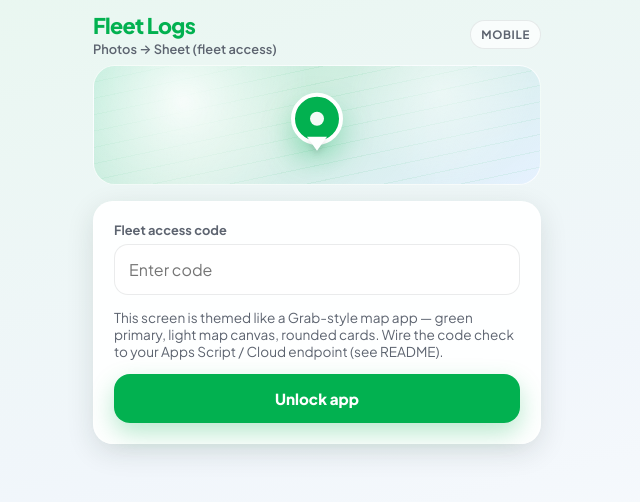
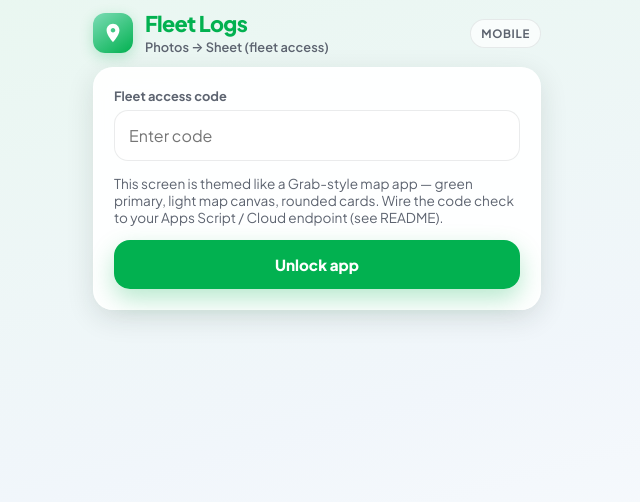
Before and after one commit to axdy-a/vehicle-management, a React (Vite) app: page / in a window 1280 px wide. Shown: the top 502 px of the page, without its empty margins (323-963 px from the left). Built offline with nearby package versions, Linux system fonts and the light colour scheme.

Commit message:
more changes to select multi photo, UI

```diff
--- a/src/App.tsx
+++ b/src/App.tsx
@@ -1,5 +1,6 @@
 import { useCallback, useEffect, useMemo, useRef, useState } from 'react';
 import { scanPhotosForMetrics } from './ocr/scanPhotos';
+import { encodePhotosForDrive } from './upload/encodePhotosForDrive';
 
 const STORAGE_KEY = 'fleet_access_ok_v1';
 /** Fallback when `VITE_FLEET_PASSWORD` is not set at build time. */
@@ -39,6 +40,32 @@ function sanitizeCashcardInput(raw: string): string {
     }
   }
   return out;
+}
+
+/** Some mobile pickers leave MIME type empty (e.g. HEIC); still allow by extension. */
+function isProbablyImageFile(f: File): boolean {
+  const t = (f.type || '').toLowerCase();
+  if (t.startsWith('image/')) return true;
+  const n = f.name.toLowerCase();
+  return /\.(jpe?g|png|gif|webp|heic|heif|bmp|tiff?)$/.test(n);
+}
+
+/** Map-pin mark in the header (replaces the old full-width hero banner). */
+function BrandMark() {
+  return (
+    <div className="brand-mark" aria-hidden>
+      <svg
+        xmlns="http://www.w3.org/2000/svg"
+        viewBox="0 0 24 24"
+        width={22}
+        height={22}
+        fill="currentColor"
+        focusable="false"
+      >
+        <path d="M12 2C8.13 2 5 5.13 5 9c0 5.25 7 13 7 13s7-7.75 7-13c0-3.87-3.13-7-7-7zm0 9.5c-1.38 0-2.5-1.12-2.5-2.5S10.62 6.5 12 6.5s2.5 1.12 2.5 2.5S13.38 11.5 12 11.5z" />
+      </svg>
+    </div>
+  );
 }
 
 type LogPayload = {
@@ -274,11 +301,20 @@ export default function App() {
   }, [stopCamera]);
 
   /** Appends so multi-capture + gallery can combine. */
-  const onGalleryPick = useCallback((list: FileList | null) => {
-    if (!list?.length) return;
-    setFiles((prev) => [...prev, ...Array.from(list)]);
+  const onGalleryPick = useCallback((picked: File[]) => {
     setOcrLine(null);
+    if (!picked.length) return;
+
+    const usable = picked.filter((f) => f.size > 0 && isProbablyImageFile(f));
+    if (!usable.length) {
+      setOcrError(
+        'Could not use those files as images (empty or unrecognized type). Try JPEG/PNG, or pick one album photo at a time if multi-select fails on your phone.',
+      );
+      return;
+    }
+
     setOcrError(null);
+    setFiles((prev) => [...prev, ...usable]);
   }, []);
 
   const removePhotoAt = useCallback((index: number) => {
@@ -362,7 +398,7 @@ export default function App() {
 
     if (!ingestUrl) {
       setSubmitMsg(
-        'Tap received. Set VITE_INGEST_URL (Apps Script web app URL) in your build to sync to Google Sheets. Draft payload is in the browser console (F12 → Console).',
+        'Tap received. Set VITE_INGEST_URL (Apps Script web app URL) in your build to sync to Google Sheets. Draft payload is in the browser console (F12 → Console). Photos are not attached in draft mode.',
       );
       console.info('[fleet-log draft]', payload);
       return;
@@ -376,11 +412,28 @@ export default function App() {
           ? import.meta.env.VITE_FLEET_PASSWORD
           : DEFAULT_FLEET_PASSWORD;
 
+      let photoUploads: Awaited<ReturnType<typeof encodePhotosForDrive>> | undefined;
+      if (files.length > 0) {
+        setSubmitMsg('Preparing photos for Google Drive…');
+        try {
+          photoUploads = await encodePhotosForDrive(files);
+        } catch (enc) {
+          throw new Error(
+            enc instanceof Error
+              ? enc.message
+              : 'Could not read photos for upload. Try fewer or smaller images.',
+          );
+        }
+      }
+
       /** Body includes auth; use `text/plain` so the browser avoids CORS preflight (Apps Script often cannot answer OPTIONS). */
       const body = JSON.stringify({
         ...payload,
         fleetSecret: secret,
+        ...(photoUploads && photoUploads.length > 0 ? { photoUploads } : {}),
       });
+
+      setSubmitMsg(null);
 
       const res = await fetch(ingestUrl, {
         method: 'POST',
@@ -398,8 +451,13 @@ export default function App() {
         );
       }
 
-      setSubmitMsg('Submitted to your sheet.');
+      setSubmitMsg(
+        files.length > 0
+          ? 'Submitted — row added; photos uploaded to Drive (see photoDriveLinks in Sheet).'
+          : 'Submitted to your sheet.',
+      );
     } catch (e) {
+      setSubmitMsg(null);
       setSubmitErr(
         e instanceof Error ? e.message : 'Submit failed. Check network and CORS.',
       );
@@ -412,18 +470,15 @@ export default function App() {
     return (
       <div className="app-shell">
         <header className="brand-strip">
+          <div className="brand-leading">
+            <BrandMark />
             <div className="brand-title">
               <h1>Fleet Logs</h1>
               <p className="brand-sub">Photos → Sheet (fleet access)</p>
             </div>
+          </div>
           <span className="pill-muted">Mobile</span>
         </header>
-
-        <div className="hero-map" aria-hidden>
-          <div className="hero-pin">
-            <div className="hero-pin-dot" />
-          </div>
-        </div>
 
         <main className="card stack">
           <div>
@@ -460,20 +515,17 @@ export default function App() {
   return (
     <div className="app-shell app-shell--session">
       <header className="brand-strip">
+        <div className="brand-leading">
+          <BrandMark />
           <div className="brand-title">
             <h1>Fleet Logs</h1>
             <p className="brand-sub">{selectedVehicleLabel}</p>
+          </div>
         </div>
         <button type="button" className="btn btn-ghost" onClick={handleLock}>
           Lock
         </button>
       </header>
-
-      <div className="hero-map" aria-hidden>
-        <div className="hero-pin">
-          <div className="hero-pin-dot" />
-        </div>
-      </div>
 
       <div className="session-scroll">
         <main className="card stack">
@@ -511,10 +563,10 @@ export default function App() {
         </div>
 
         <div>
-          <label className="label" htmlFor="photos-gallery-input">
+          <div className="label" id="photos-section-label">
             Photos
-          </label>
-          <div className="upload-zone">
+          </div>
+          <div className="upload-zone" aria-labelledby="photos-section-label">
             <strong>Capture or pick multiple</strong>
             <p>Use the camera for several snaps (odometer, cashcard, etc.), or add shots from gallery.</p>
 
@@ -566,17 +618,26 @@ export default function App() {
             {cameraError ? <div className="error-banner">{cameraError}</div> : null}
 
             <div className="gallery-picker-row">
-              <label htmlFor="photos-gallery-input" className="btn btn-secondary gallery-picker-label">
+              <label className="btn btn-secondary gallery-picker-label">
+                <span className="gallery-picker-label-text">
                   Add from gallery (multi-select)
+                </span>
+                {/*
+                  Full-size transparent input over the button — clipped 1×1 “visually hidden”
+                  inputs often fail to receive touches or return files on iOS / some Android.
+                */}
                 <input
                   id="photos-gallery-input"
                   type="file"
-                  accept="image/*"
+                  accept="image/*,image/heic,image/heif,.heic,.heif"
                   multiple
-                  className="visually-hidden"
+                  className="gallery-picker-input"
+                  aria-label="Add photos from gallery, multiple selection allowed"
                   onChange={(e) => {
-                    onGalleryPick(e.target.files);
-                    e.target.value = '';
+                    const input = e.currentTarget;
+                    const picked = input.files?.length ? Array.from(input.files) : [];
+                    input.value = '';
+                    onGalleryPick(picked);
                   }}
                 />
               </label>
@@ -596,7 +657,7 @@ export default function App() {
           {files.length > 0 ? (
             <ul className="file-list" aria-label="Selected photos">
               {files.map((f, i) => (
-                <li key={`${f.name}-${f.size}-${i}`}>
+                <li key={`${f.name}-${f.size}-${f.lastModified}-${i}`}>
                   <span className="file-list-name">{f.name}</span>
                   <span className="file-list-meta">
                     <span>{(f.size / 1024).toFixed(0)} KB</span>
--- a/src/index.css
+++ b/src/index.css
@@ -78,8 +78,7 @@ textarea {
   -webkit-overflow-scrolling: touch;
 }
 
-.app-shell--session > .brand-strip,
-.app-shell--session > .hero-map {
+.app-shell--session > .brand-strip {
   flex-shrink: 0;
 }
 
@@ -93,13 +92,42 @@ textarea {
   align-items: center;
   justify-content: space-between;
   gap: 12px;
-  margin-bottom: 8px;
+  margin-bottom: 12px;
+}
+
+.brand-leading {
+  display: flex;
+  align-items: center;
+  gap: 12px;
+  min-width: 0;
+  flex: 1;
+}
+
+.brand-mark {
+  flex-shrink: 0;
+  width: 40px;
+  height: 40px;
+  border-radius: 12px;
+  background: linear-gradient(
+    145deg,
+    var(--grab-mint) 0%,
+    var(--grab-green) 100%
+  );
+  color: #fff;
+  display: grid;
+  place-items: center;
+  box-shadow: 0 4px 14px rgba(2, 177, 80, 0.24);
+}
+
+.brand-mark svg {
+  display: block;
 }
 
 .brand-title {
   display: flex;
   flex-direction: column;
   gap: 2px;
+  min-width: 0;
 }
 
 .brand-title h1 {
@@ -108,6 +136,7 @@ textarea {
   font-weight: 800;
   letter-spacing: -0.03em;
   color: var(--grab-green);
+  line-height: 1.15;
 }
 
 .brand-sub {
@@ -115,6 +144,12 @@ textarea {
   font-size: 0.8rem;
   color: var(--grab-ink-muted);
   font-weight: 600;
+  line-height: 1.25;
+  overflow: hidden;
+  text-overflow: ellipsis;
+  display: -webkit-box;
+  -webkit-line-clamp: 2;
+  -webkit-box-orient: vertical;
 }
 
 .pill-muted {
@@ -219,80 +254,6 @@ textarea.input:focus {
   opacity: 0.45;
   cursor: not-allowed;
   pointer-events: none;
-}
-
-.hero-map {
-  position: relative;
-  border-radius: 22px;
-  overflow: hidden;
-  min-height: 120px;
-  margin-bottom: 16px;
-  background: linear-gradient(
-    145deg,
-    rgba(123, 220, 181, 0.45) 0%,
-    rgba(2, 177, 80, 0.12) 40%,
-    rgba(228, 240, 255, 0.9) 100%
-  );
-  border: 1px solid rgba(255, 255, 255, 0.8);
-}
-
-.hero-map::before {
-  content: '';
-  position: absolute;
-  inset: 0;
-  background-image: radial-gradient(
-      circle at 20% 30%,
-      rgba(255, 255, 255, 0.95) 0,
-      transparent 35%
-    ),
-    radial-gradient(
-      circle at 78% 22%,
-      rgba(255, 255, 255, 0.55) 0,
-      transparent 26%
-    ),
-    repeating-linear-gradient(
-      -12deg,
-      rgba(2, 177, 80, 0.07) 0,
-      rgba(2, 177, 80, 0.07) 1px,
-      transparent 1px,
-      transparent 16px
-    );
-  opacity: 0.9;
-  pointer-events: none;
-}
-
-.hero-pin {
-  position: absolute;
-  left: 50%;
-  top: 50%;
-  transform: translate(-50%, -62%);
-  width: 52px;
-  height: 52px;
-  border-radius: 50%;
-  background: var(--grab-green);
-  border: 4px solid #fff;
-  box-shadow: 0 14px 30px rgba(2, 177, 80, 0.35);
-  display: grid;
-  place-items: center;
-}
-
-.hero-pin::after {
-  content: '';
-  position: absolute;
-  bottom: -10px;
-  width: 0;
-  height: 0;
-  border-left: 10px solid transparent;
-  border-right: 10px solid transparent;
-  border-top: 14px solid #fff;
-  filter: drop-shadow(0 4px 3px rgba(0, 0, 0, 0.12));
-}
-
-.hero-pin-dot {
-  width: 14px;
-  height: 14px;
-  border-radius: 50%;
-  background: rgba(255, 255, 255, 0.95);
 }
 
 .upload-zone {
@@ -492,6 +453,31 @@ textarea.input:focus {
   cursor: pointer;
   width: 100%;
   box-sizing: border-box;
+  position: relative;
+  overflow: hidden;
+}
+
+.gallery-picker-label-text {
+  position: relative;
+  z-index: 0;
+  pointer-events: none;
+}
+
+/**
+ * Transparent layer over the whole “gallery” button so mobile Safari / Android
+ * actually attach files (1×1 clipped inputs + label often drop picks or taps).
+ */
+.gallery-picker-input {
+  position: absolute;
+  inset: 0;
+  width: 100%;
+  height: 100%;
+  margin: 0;
+  padding: 0;
+  opacity: 0;
+  cursor: pointer;
+  font-size: 16px;
+  z-index: 1;
 }
 
 .btn-compact-danger {
--- /dev/null
+++ b/src/upload/encodePhotosForDrive.ts
@@ -0,0 +1,39 @@
+export type PhotoUpload = {
+  name: string;
+  mimeType: string;
+  /** Raw base64 (no data URL prefix). */
+  base64: string;
+};
+
+function readFileAsBase64Data(file: File): Promise<string> {
+  return new Promise((resolve, reject) => {
+    const reader = new FileReader();
+    reader.onload = () => {
+      const result = reader.result;
+      if (typeof result !== 'string') {
+        reject(new Error('Could not read file as data URL'));
+        return;
+      }
+      const comma = result.indexOf('base64,');
+      resolve(comma >= 0 ? result.slice(comma + 'base64,'.length) : result);
+    };
+    reader.onerror = () => reject(reader.error ?? new Error('File read failed'));
+    reader.readAsDataURL(file);
+  });
+}
+
+/** Encode captured / gallery images for Google Apps Script → DriveApp.createFile. */
+export async function encodePhotosForDrive(
+  files: readonly File[],
+): Promise<PhotoUpload[]> {
+  return Promise.all(
+    files.map(async (file) => ({
+      name: file.name.replace(/[^\w.-]+/g, '_').slice(0, 180) || 'photo.jpg',
+      mimeType:
+        file.type && file.type.startsWith('image/')
+          ? file.type
+          : 'image/jpeg',
+      base64: await readFileAsBase64Data(file),
+    })),
+  );
+}
```
Also changed, not shown: 2 other files (tests, documents, lock files or other folders). Lines whose indentation alone changed are shown as unchanged.
